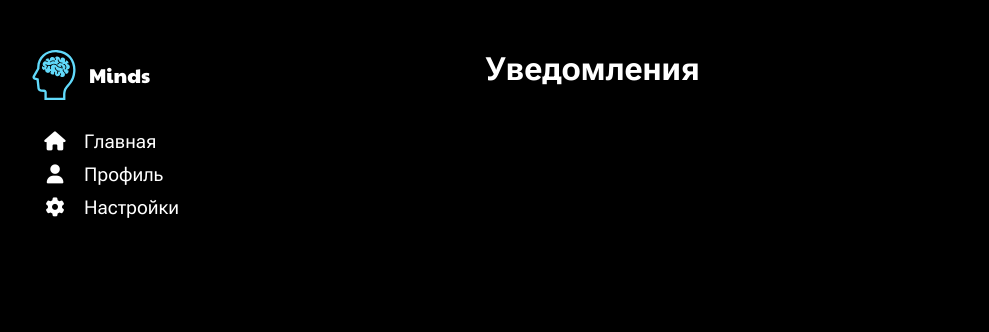
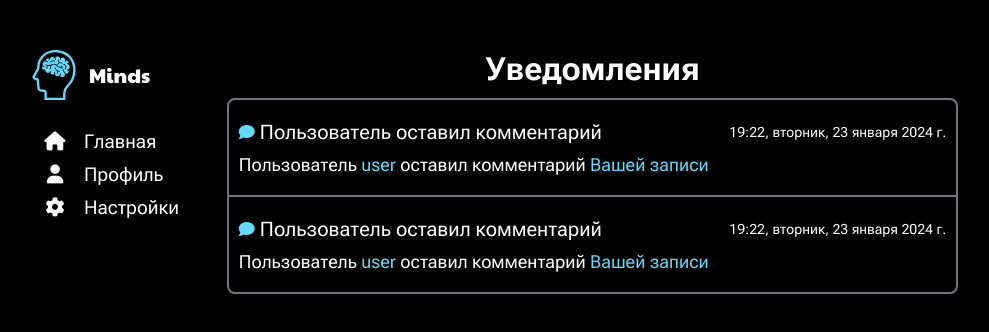
Before and after one commit to yosheeeee/social_network, a React (Create React App) app in the folder frontend/: page /notifications in a window 1280 px wide. Shown: the top 332 px of the page, without its empty margins (66-1055 px from the left). Built offline with nearby package versions, Linux system fonts and the light colour scheme.

Commit message:
add notifications frontend

```diff
--- a/frontend/src/pages/UserPage/userPage.tsx
+++ b/frontend/src/pages/UserPage/userPage.tsx
@@ -57,7 +57,7 @@ export default function UserPage() {
 
                                 return (
                                     <div className='user-post'>
-                                        <div className="post-date">{date.toLocaleDateString("ru", {
+                                        <div className="post-date">{`${date.getHours()}:${date.getMinutes()}`}, {date.toLocaleDateString("ru", {
                                             year: 'numeric',
                                             month: 'long',
                                             day: 'numeric',
--- a/frontend/src/pages/UserPage/user_page.scss
+++ b/frontend/src/pages/UserPage/user_page.scss
@@ -88,6 +88,9 @@
 
       .post-content {
         margin-top: 5px;
+        p{
+          margin: 5px;
+        }
       }
 
       .post-stats {
--- a/frontend/src/pages/notifications/Notifications.tsx
+++ b/frontend/src/pages/notifications/Notifications.tsx
@@ -1,9 +1,76 @@
 import "./notifications.scss"
+import {useState} from "react";
+
+interface INotification{
+    date: number,
+    notification_type: string,
+    notification_subject: string,
+    notification_content: string
+}
 
 export default function Notifications(){
+    const [notifications, setNotification] = useState<INotification[]>([
+        {
+            date: 0,
+            notification_type: 'comment',
+            notification_subject: 'Пользователь оставил комментарий',
+            notification_content: 'Пользователь <a href="#">user</a> оставил комментарий <a href="#">Вашей записи</a>'
+        },
+        {
+            date: 0,
+            notification_type: 'comment',
+            notification_subject: 'Пользователь оставил комментарий',
+            notification_content: 'Пользователь <a href="#">user</a> оставил комментарий <a href="#">Вашей записи</a>'
+        }
+    ])
+
     return (
         <div id="notifications-page">
             <h1>Уведомления</h1>
+            {notifications.length == 0 ?
+            <h2>Уведомления отсутствуют</h2> :
+                <div className="notifications">
+                    {notifications.map(notification => <Notification {...notification}/>)}
+                </div>
+            }
+
         </div>
     )
 }
+
+function Notification({date, notification_content, notification_subject, notification_type} : INotification){
+    const notification_date = new Date()
+    let options = {
+        year: 'numeric',
+        month: 'long',
+        day: 'numeric',
+        weekday: 'long',
+        timezone: 'UTC',
+        hour: 'numeric',
+        minute: 'numeric',
+    };
+
+    let icons : {
+        [key : string] : string
+    } = {
+        comment: 'fa-comment',
+        like: 'fa-heart'
+    }
+
+    return(
+        <div className="notification">
+            <div className="header">
+              <i className={'fa-solid '+ icons[notification_type]}></i>
+                <p>{notification_subject}</p>
+                <p>{`${notification_date.getHours()}:${notification_date.getMinutes()}`}, {notification_date.toLocaleDateString("ru", {
+                    year: 'numeric',
+                    month: 'long',
+                    day: 'numeric',
+                    weekday: 'long',
+                })}</p>
+            </div>
+            <div className="notification-content" dangerouslySetInnerHTML={{__html:notification_content}}>
+            </div>
+        </div>
+    )
+}
--- a/frontend/src/pages/notifications/notifications.scss
+++ b/frontend/src/pages/notifications/notifications.scss
@@ -1,6 +1,61 @@
+@import "../../colors";
+
 #notifications-page{
   h1{
     text-align: center;
     margin-bottom: 10px;
   }
+
+  h2{
+    text-align: center;
+    margin-top: 10px;
+  }
+
+  .notifications{
+    margin-top: 10px;
+    display: flex;
+    flex-direction: column;
+    border: 2px solid $secondary-border-color;
+    border-radius: 8px;
+
+    .notification{
+      padding: 20px 10px;
+      border-bottom:2px solid $secondary-border-color;
+
+      &:last-of-type{
+          border: none;
+      }
+
+      .header{
+        display: flex;
+        gap: 5px;
+        align-items: center;
+
+
+        i{
+          color: $main-accent-color;
+        }
+
+        p{
+          font-size: 20px;
+
+          &:last-of-type{
+            font-size: 14px;
+            text-align: right;
+            margin-left: auto;
+          }
+        }
+      }
+
+      .notification-content{
+        margin-top: 10px;
+          font-size: 18px;
+
+          a{
+            color: $main-accent-color;
+          }
+      }
+    }
+
+  }
 }
```
Also changed, not shown: 1 other file (tests, documents, lock files or other folders).
